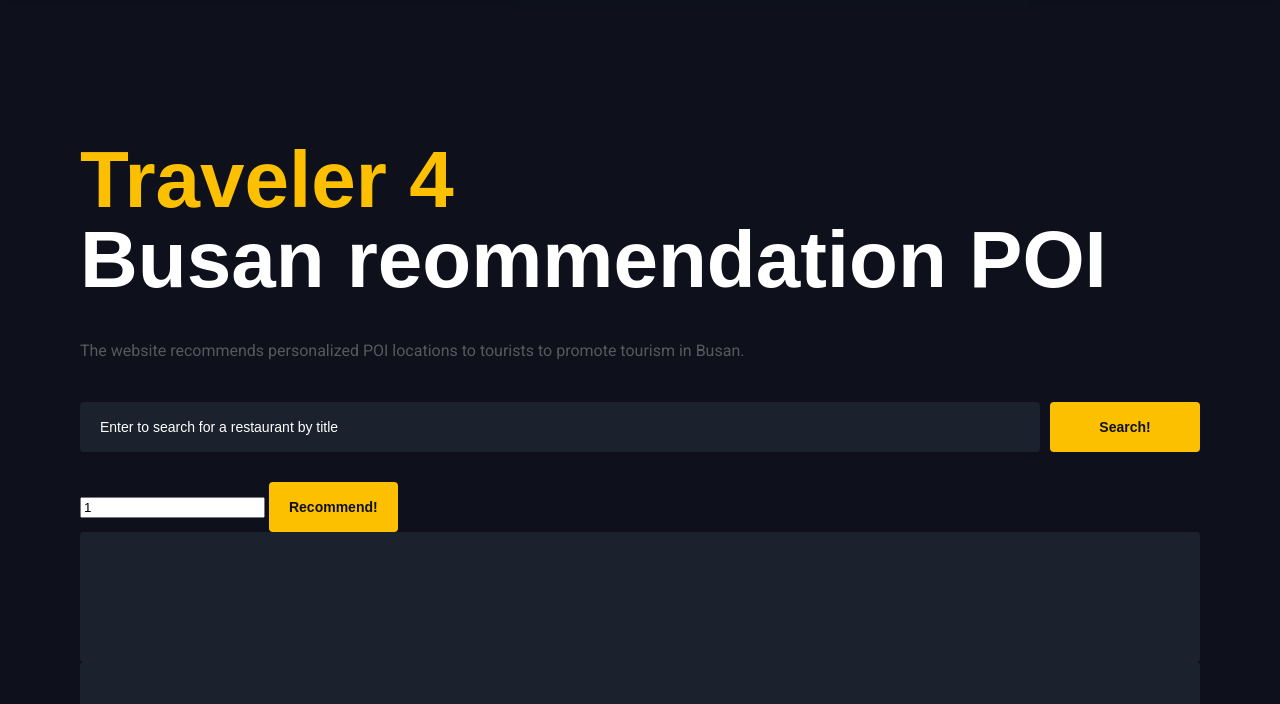
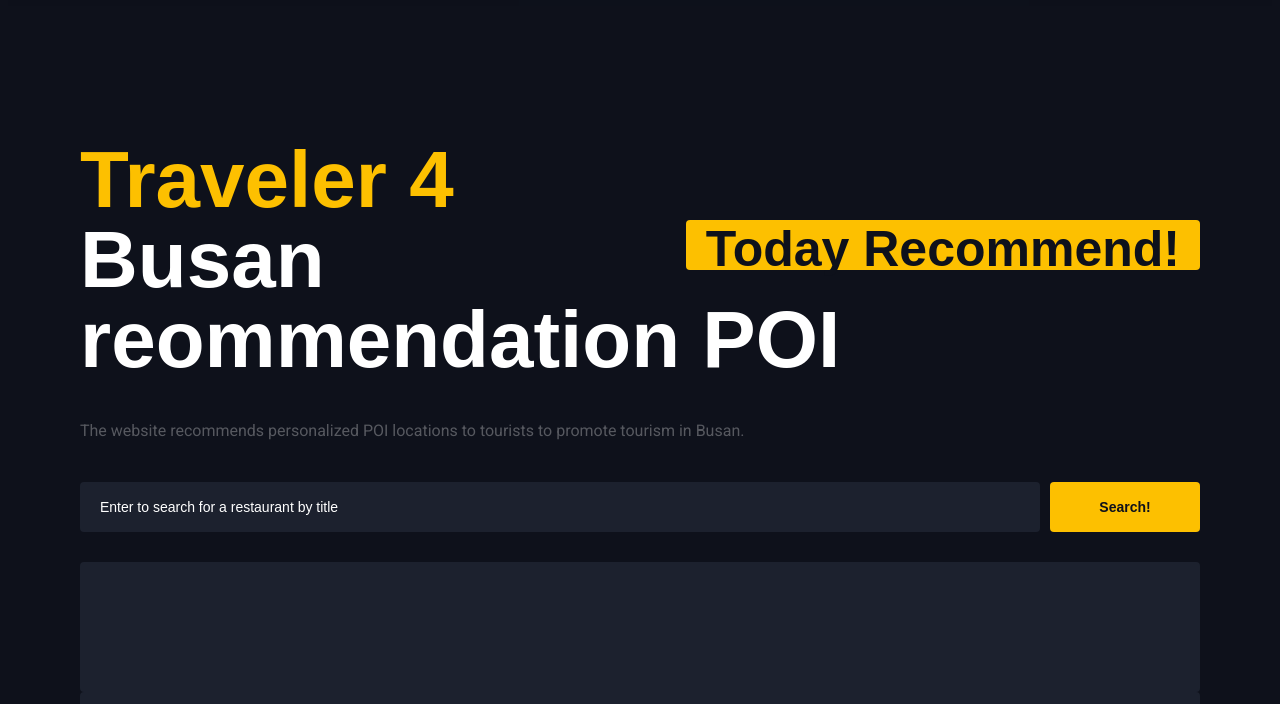
Before and after one commit to worldone-web/Traveler-Front, a website with bundled scripts: page public/index.html in a window 1280 px wide. Shown: the part 96-800 px from the top of the page. Built offline with nearby package versions, Linux system fonts and the light colour scheme.

Commit message:
recommend component integration of Headline

```diff
--- a/public/components/Headline.js
+++ b/public/components/Headline.js
@@ -1,14 +1,19 @@
 import {Component} from '../core/heropy.js'
-
+import eatStore2, {recommendRestaurantStores} from '../store/recommend.js';
 
 export default class Headline extends Component {
 
     render(){
         this.el.classList.add('headline')
+        this.el.classList.add('recommend');
+
         this.el.innerHTML= /*html*/`
             <h1>
                 <span>Traveler 4</span><br>
-                Busan reommendation POI
+                Busan
+                <button class='btn btn-primary'>Today Recommend!</button><br>
+                reommendation POI
+
             </h1>
             <p>
                 The website recommends personalized POI locations
@@ -17,5 +22,14 @@ export default class Headline extends Component {
             <div id='map'></div>
         `
 
+        const btnEl = this.el.querySelector('button');
+        btnEl.addEventListener('click', async () => {
+            try {
+                await recommendRestaurantStores(eatStore2.state.userId);
+            } catch (error) {
+                console.error('추천 중 오류 발생:', error);
+            }
+        });
+
     }
 }
--- a/public/main.css
+++ b/public/main.css
@@ -82,6 +82,11 @@ body {
 
 .headline p{
     color:var(--colkor-white-30);
+}
+
+.headline button{
+    float: right; /* 버튼을 오른쪽으로 이동 */
+    font-size: 50px; /* 글자 크기 크게 설정 */
 }
 
 .search{
--- a/public/routes/Home.js
+++ b/public/routes/Home.js
@@ -6,7 +6,7 @@ import StoreListMore from '../components/StoreListMore.js'
 
 
 //추천 컴포넌트
-import Recommend from "../components/Recommend.js";
+// import Recommend from "../components/Recommend.js"; -> Headline 컴포넌트와 통합
 import RecommendList from '../components/RecommendList.js'
 
 
@@ -18,14 +18,13 @@ export default class Home extends Component{
         const storeListMore = new StoreListMore().el;
 
         //추천 요소들
-        const recommend = new Recommend().el;
+        //const recommend = new Recommend().el;
         const recommendList = new RecommendList().el;
 
         this.el.classList.add('container')
         this.el.append(
             headline,
             search,
-            recommend,
             recommendList,
             storeList,
             storeListMore
--- a/public/store/recommend.js
+++ b/public/store/recommend.js
@@ -1,7 +1,7 @@
 import { Store } from '../core/heropy.js';
 
 const store2 = new Store({
-    userId: 1,
+    userId: 2,
     page: 1,
     recommends: [],
     recommend: null, // 특정 가게의 상세 정보를 저장
```
